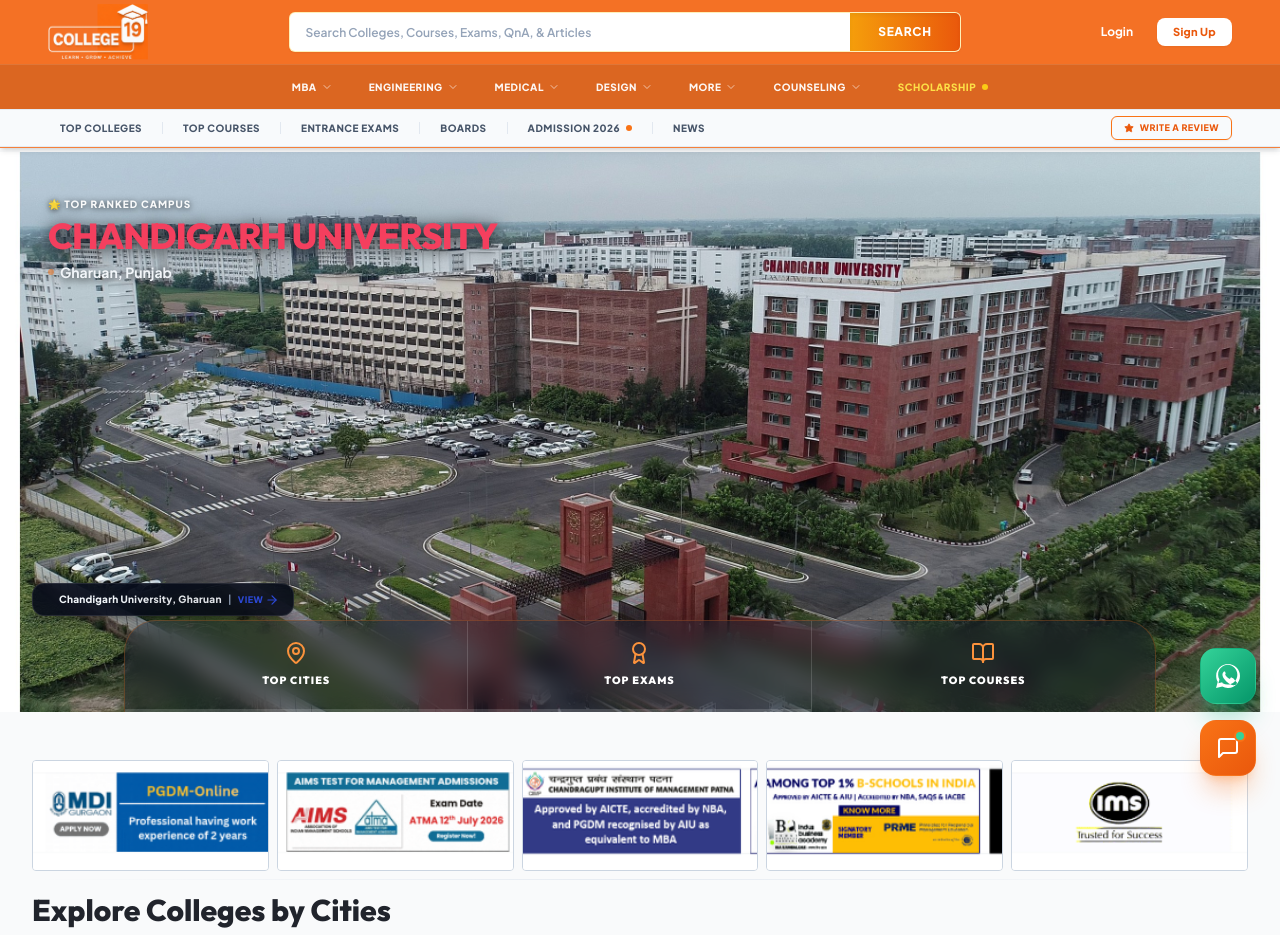
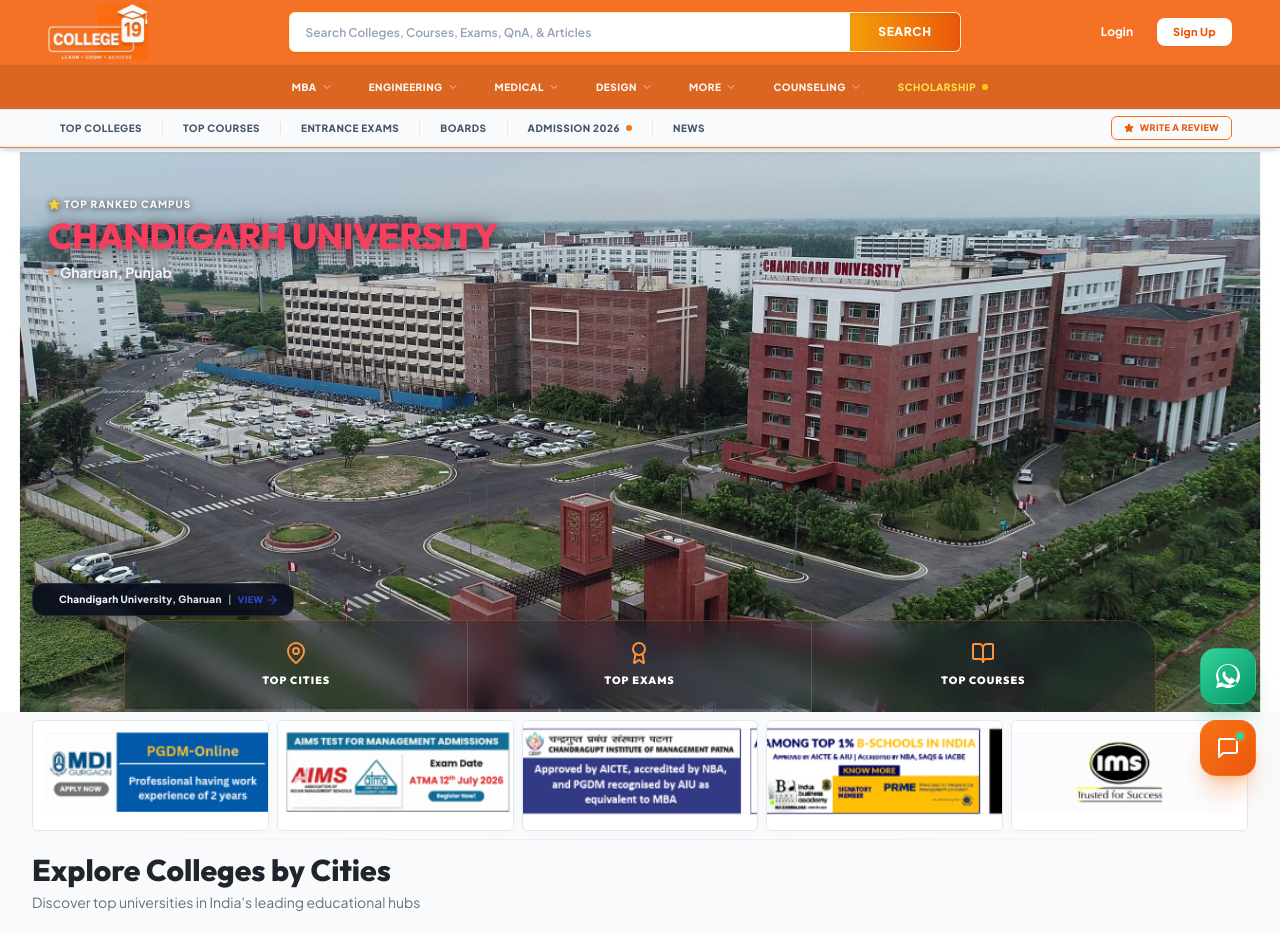
Before and after one commit to 08Satyamkumar/Think_Your_College, a Next.js app: page / in a window 1280 px wide. Shown: the top 935 px of the page. Built offline with nearby package versions, Linux system fonts and the light colour scheme.

Commit message:
design: reduce hero margin bottom to close top gap, implement world-class borders with soft shadows, and use cross-fade opacity transitions for ad swapping

```diff
--- a/src/app/page.tsx
+++ b/src/app/page.tsx
@@ -393,23 +393,34 @@ function AdBannersRow() {
             <a
               key={idx}
               href={ad.link}
-              className={`relative rounded border bg-white overflow-hidden transition-all duration-500 ease-in-out flex items-center justify-center aspect-[204/96] ${
+              className={`relative rounded-md border bg-white overflow-hidden transition-all duration-500 ease-in-out flex items-center justify-center aspect-[204/96] ${
                 isGlowing
                   ? "z-10 scale-[1.015]"
-                  : "hover:scale-[1.01]"
+                  : "hover:scale-[1.01] hover:shadow-[0_4px_12px_rgba(0,0,0,0.06)] hover:-translate-y-0.5"
               }`}
               style={{
-                borderColor: isGlowing ? ad.glowColor : "#cbd5e1",
+                borderColor: isGlowing ? ad.glowColor : "#e2e8f0",
                 boxShadow: isGlowing
-                  ? `0 0 15px ${ad.glowColor}60, inset 0 0 8px ${ad.glowColor}10`
-                  : "none",
+                  ? `0 0 14px ${ad.glowColor}50, inset 0 0 8px ${ad.glowColor}10`
+                  : "0 1.5px 4px rgba(0,0,0,0.02)",
               }}
             >
-              <img
-                src={isFlipped ? ad.imageB : ad.imageA}
-                alt={ad.alt}
-                className="w-full h-full object-fill select-none pointer-events-none"
-              />
+              <div className="relative w-full h-full">
+                <img
+                  src={ad.imageA}
+                  alt={ad.alt}
+                  className={`absolute inset-0 w-full h-full object-fill select-none pointer-events-none transition-opacity duration-700 ease-in-out ${
+                    isFlipped ? "opacity-0" : "opacity-100"
+                  }`}
+                />
+                <img
+                  src={ad.imageB}
+                  alt={ad.alt}
+                  className={`absolute inset-0 w-full h-full object-fill select-none pointer-events-none transition-opacity duration-700 ease-in-out ${
+                    isFlipped ? "opacity-100" : "opacity-0"
+                  }`}
+                />
+              </div>
             </a>
           );
         })}
@@ -431,17 +442,28 @@ function AdBannersRow() {
                   isGlowing ? "scale-[1.01]" : ""
                 }`}
                 style={{
-                  borderColor: isGlowing ? ad.glowColor : "#cbd5e1",
+                  borderColor: isGlowing ? ad.glowColor : "#e2e8f0",
                   boxShadow: isGlowing
                     ? `0 0 10px ${ad.glowColor}50`
-                    : "none",
+                    : "0 1px 3px rgba(0,0,0,0.02)",
                 }}
               >
-                <img
-                  src={isFlipped ? ad.imageB : ad.imageA}
-                  alt={ad.alt}
-                  className="w-full h-full object-fill select-none pointer-events-none"
-                />
+                <div className="relative w-full h-full">
+                  <img
+                    src={ad.imageA}
+                    alt={ad.alt}
+                    className={`absolute inset-0 w-full h-full object-fill select-none pointer-events-none transition-opacity duration-700 ease-in-out ${
+                      isFlipped ? "opacity-0" : "opacity-100"
+                    }`}
+                  />
+                  <img
+                    src={ad.imageB}
+                    alt={ad.alt}
+                    className={`absolute inset-0 w-full h-full object-fill select-none pointer-events-none transition-opacity duration-700 ease-in-out ${
+                      isFlipped ? "opacity-100" : "opacity-0"
+                    }`}
+                  />
+                </div>
               </a>
             );
           })}
@@ -905,7 +927,7 @@ export default function HomePage() {
     <div className="space-y-12">
       {" "}
       {/* HERO SECTION */}
-      <section className="relative overflow-hidden -mx-6 md:-mx-8 -mt-6 md:-mt-8 mb-12 h-[380px] md:h-[560px] text-white flex flex-col justify-end">
+      <section className="relative overflow-hidden -mx-6 md:-mx-8 -mt-6 md:-mt-8 mb-2 h-[380px] md:h-[560px] text-white flex flex-col justify-end">
         {/* Slideshow background layer */}
         <div className="absolute inset-0 z-0">
           <AnimatePresence mode="wait">
```
